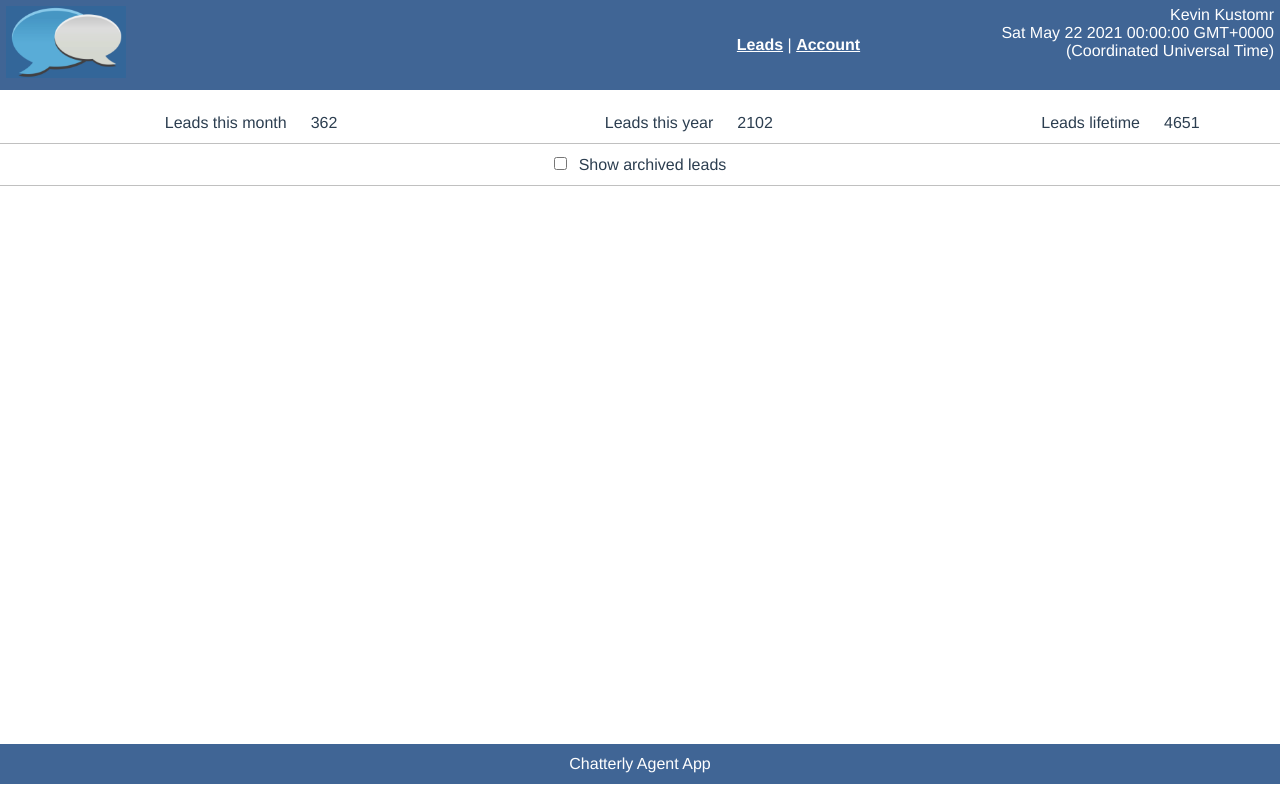
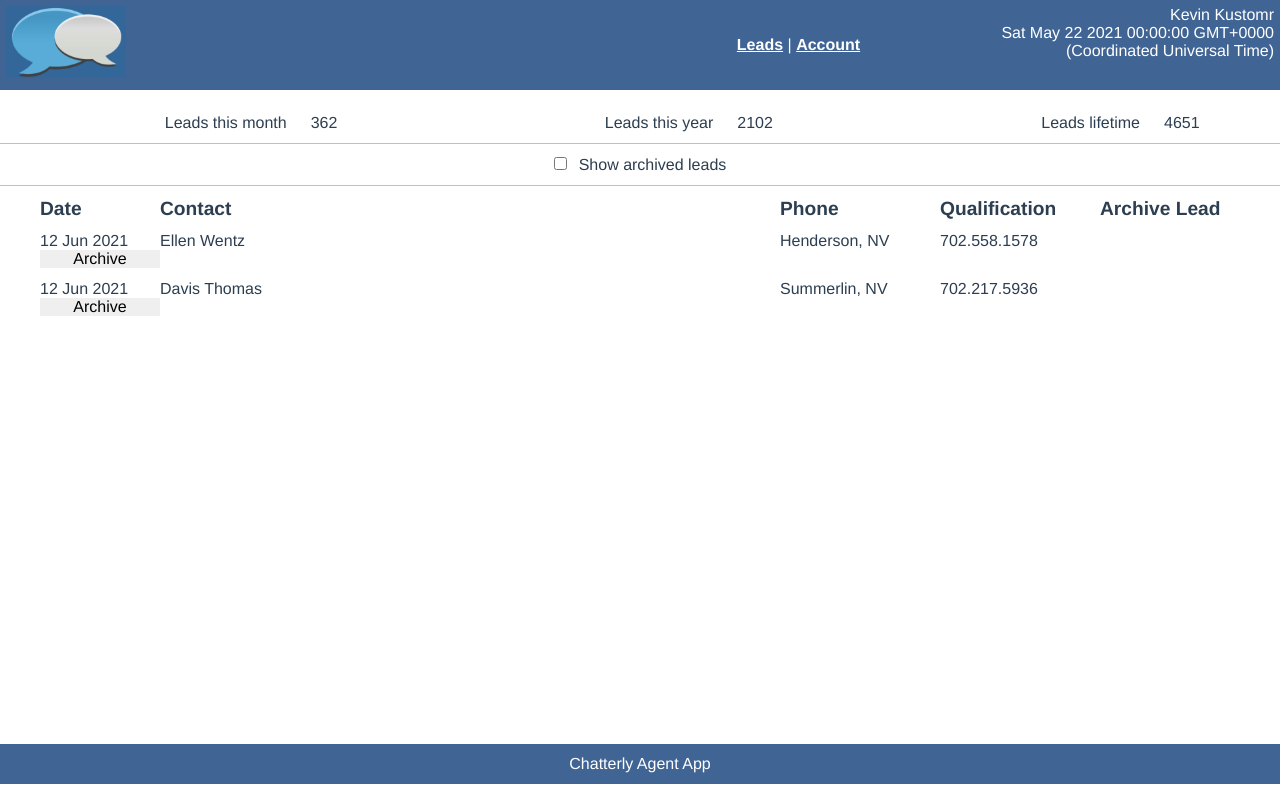
Before and after one commit to halbhelms/vue-chatterly-syndicate-web, a Vue app: page / in a window 1280 px wide. Built offline with nearby package versions, Linux system fonts and the light colour scheme.

Commit message:
Checkpoint

```diff
--- /dev/null
+++ b/src/components/leads/LeadsTable.vue
@@ -0,0 +1,45 @@
+<template>
+<section class='leads-table'>
+  <LeadsTableLineItem v-for="lead in leads" :key="lead.contact" :_lead="lead" />
+</section>
+</template>
+
+<script>
+// imports here
+import LeadsTableLineItem from './LeadsTableLineItem'
+export default {
+  name: 'LeadsTable',
+  description: 'I display the sales leads',
+
+  components: { LeadsTableLineItem, },
+
+  props: {},
+
+  data() {
+    return {}
+  },
+
+  methods: {
+
+  },
+
+  computed: {
+    leads() {
+      if (this.$store.state.includeArchivedLeads) {
+        return this.$store.getters.getLeads(true)
+      } else {
+        return this.$store.getters.getLeads(false)
+      }
+    },
+  },
+
+  mounted() {
+  }
+}
+</script>
+
+<style scoped>
+section.leads-table {
+  position: relative;
+}
+</style>
--- /dev/null
+++ b/src/components/leads/LeadsTableHeader.vue
@@ -0,0 +1,45 @@
+<template>
+<section class='leads-table-header'>
+  <h2 class="date">Date</h2>
+  <h2 class="contact">Contact</h2>
+  <h2 class="phone">Phone</h2>
+  <h2 class="qualification">Qualification</h2>
+  <h2 class="archive">Archive Lead</h2>
+</section>
+</template>
+
+<script>
+// imports here
+
+export default {
+  name: '',
+  description: '',
+
+  components: {},
+
+  props: {},
+
+  data() {
+    return {}
+  },
+
+  methods: {},
+
+ computed: {}
+}
+</script>
+
+<style scoped>
+section.leads-table-header {
+  position: relative;
+  display: grid;
+  grid-template-columns: 120px auto 160px 160px 140px;
+  margin: 12px 40px 0 40px;
+  text-align: left;
+}
+
+h2 {
+  font-size: 1.2rem;
+  font-weight: 600;
+}
+</style>
--- /dev/null
+++ b/src/components/leads/LeadsTableLineItem.vue
@@ -0,0 +1,46 @@
+<template>
+<section class='leads-table-line-item'>
+  <div class="date">{{ _lead.date }}</div>
+  <div class="contact">{{ _lead.contact }}</div>
+  <div class="location">{{ _lead.location }}</div>
+  <div class="phone">{{ _lead.phone }}</div>
+  <div class="qualification"></div>
+  <button class="archive">Archive</button>
+</section>
+</template>
+
+<script>
+// imports here
+
+export default {
+  name: 'LeadsTableLineItem',
+  description: '',
+
+  components: {},
+
+  props: {
+    _lead: {
+      type: Object,
+      required: true,
+    }
+  },
+
+  data() {
+    return {}
+  },
+
+  methods: {},
+
+ computed: {}
+}
+</script>
+
+<style scoped>
+section.leads-table-line-item {
+  position: relative;
+  display: grid;
+  grid-template-columns: 120px auto 160px 160px 140px;
+  margin: 12px 40px 0 40px;
+  text-align: left;
+}
+</style>
--- a/src/views/Account.vue
+++ b/src/views/Account.vue
@@ -93,24 +93,24 @@ export default {
         payPalId: this.payPalId,
         sleep: this.sleep,
       }
-      this.$store.dispatch('update_agent_info', agentInfo)
+      this.$store.dispatch('update_customer_info', customerInfo)
     },
   },
 
  computed: {},
 
  mounted() {
-   const agentInfo = this.$store.getters.getCurrentAgent(100)
-   this.email = agentInfo.email
-   this.passPhrase = agentInfo.passPhrase
-   this.phone = agentInfo.phone
-   this.streetAddress = agentInfo.streetAddress
-   this.cityAddress = agentInfo.cityAddress
-   this.stateAddress = agentInfo.stateAddress
-   this.zipCode = agentInfo.zipCode
-   this.timeZone = agentInfo.timeZone
-   this.payPalId = agentInfo.payPalId
-   this.sleep = agentInfo.sleep
+   const customerInfo = this.$store.getters.getCurrentCustomer(200)
+   this.email = customerInfo.email
+   this.passPhrase = customerInfo.passPhrase
+   this.phone = customerInfo.phone
+   this.streetAddress = customerInfo.streetAddress
+   this.cityAddress = customerInfo.cityAddress
+   this.stateAddress = customerInfo.stateAddress
+   this.zipCode = customerInfo.zipCode
+   this.timeZone = customerInfo.timeZone
+   this.payPalId = customerInfo.payPalId
+   this.sleep = customerInfo.sleep
  }
 }
 </script>
--- a/src/views/Home.vue
+++ b/src/views/Home.vue
@@ -15,18 +15,22 @@
     </section>
   </section>
   <LeadsFilter />
+  <LeadsTableHeader />
+  <LeadsTable />
 </section>
 </template>
 
 <script>
 // imports here
 import LeadsFilter from '../components/leads/LeadsFilter'
+import LeadsTableHeader from '../components/leads/LeadsTableHeader'
+import LeadsTable from '../components/leads/LeadsTable'
 
 export default {
   name: 'Home',
   description: 'I am the HOME PAGE for this app.',
 
-  components: { LeadsFilter, },
+  components: { LeadsFilter, LeadsTableHeader, LeadsTable, },
 
   props: {},
 
```
